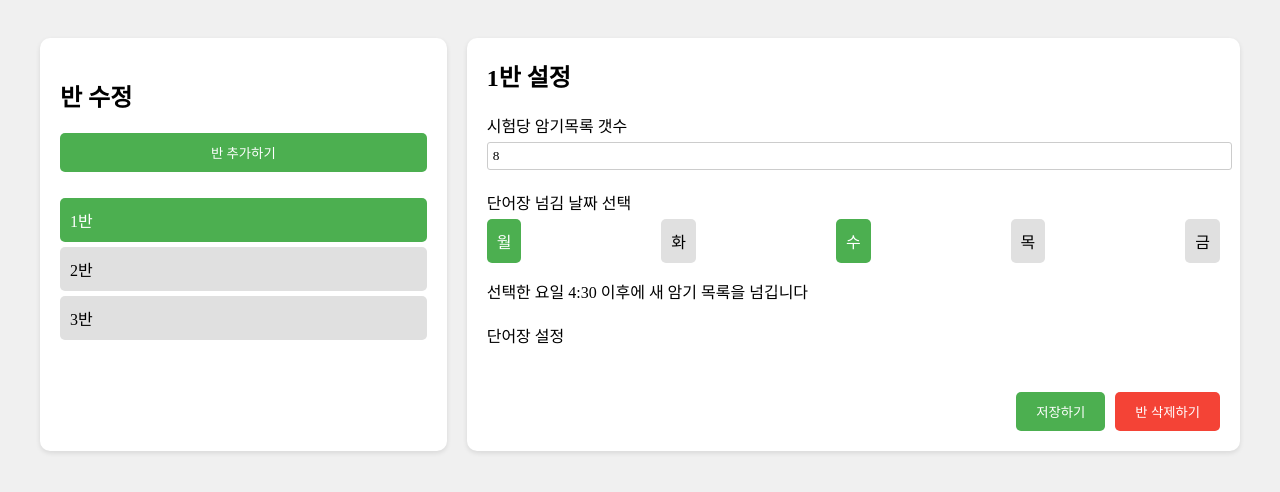
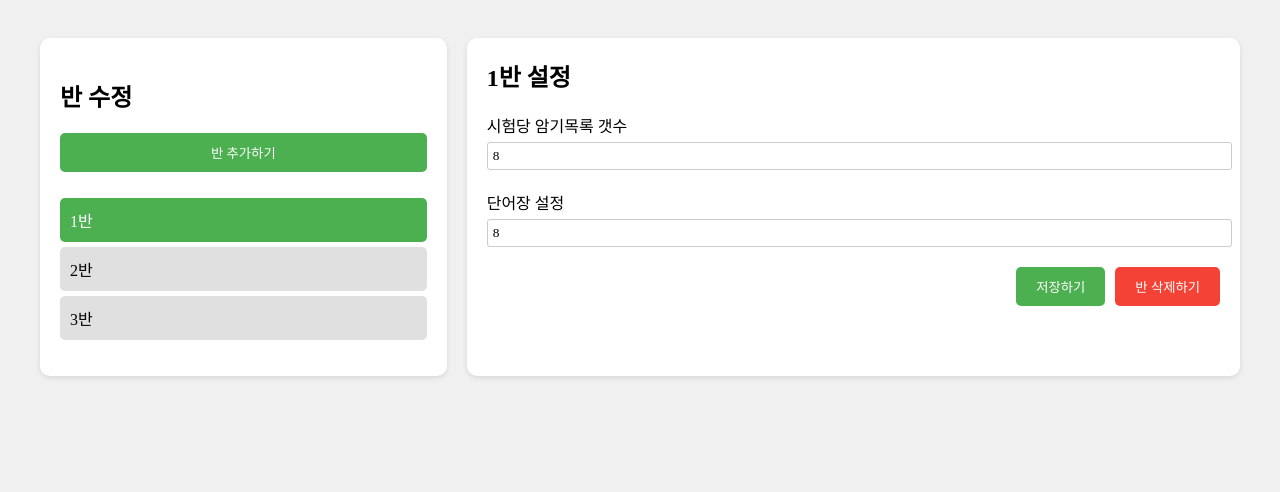
Before and after one commit to 0xC0FFE2/memoriDSM_BE, a website: page src/client/class_manage.html in a window 1280 px wide. Shown: the part 82-574 px from the top of the page. Drawn offline with Linux system fonts and the light colour scheme; a web font is replaced by a local one.

Commit message:
fix : 클라이언트 버그 FIX

```diff
--- a/src/client/class_manage.html
+++ b/src/client/class_manage.html
@@ -187,20 +187,8 @@
                 <input type="number" class="setting-input" value="8">
             </div>
             <div class="setting-row">
-                <label class="setting-label">단어장 넘김 날짜 선택</label>
-                <div class="weekday-selector">
-                    <div class="weekday active">월</div>
-                    <div class="weekday">화</div>
-                    <div class="weekday active">수</div>
-                    <div class="weekday">목</div>
-                    <div class="weekday">금</div>
-                </div>
-                <p>선택한 요일 4:30 이후에 새 암기 목록을 넘깁니다</p>
-            </div>
-            <div class="setting-row">
                 <label class="setting-label">단어장 설정</label>
-                <option id="vocaoptions">
-                </option>
+                <input type="number" class="setting-input" value="8">
             </div>
             <div class="action-buttons">
                 <button class="action-button save-button">저장하기</button>
```
